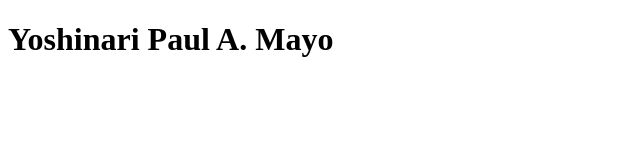
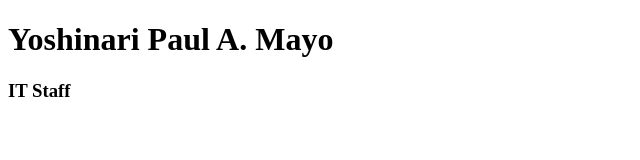
Before and after one commit to yoshinari116/ict212, a plain HTML site: page index.html in a window 1280 px wide. Shown: the full height of the page, 0-640 px from the left. Drawn offline with Linux system fonts and the light colour scheme.

Commit message:
add designation

```diff
--- a/index.html
+++ b/index.html
@@ -7,5 +7,6 @@
 </head>
 <body>
     <h1>Yoshinari Paul A. Mayo</h1>
+    <h3>IT Staff</h3>
 </body>
 </html>
```
